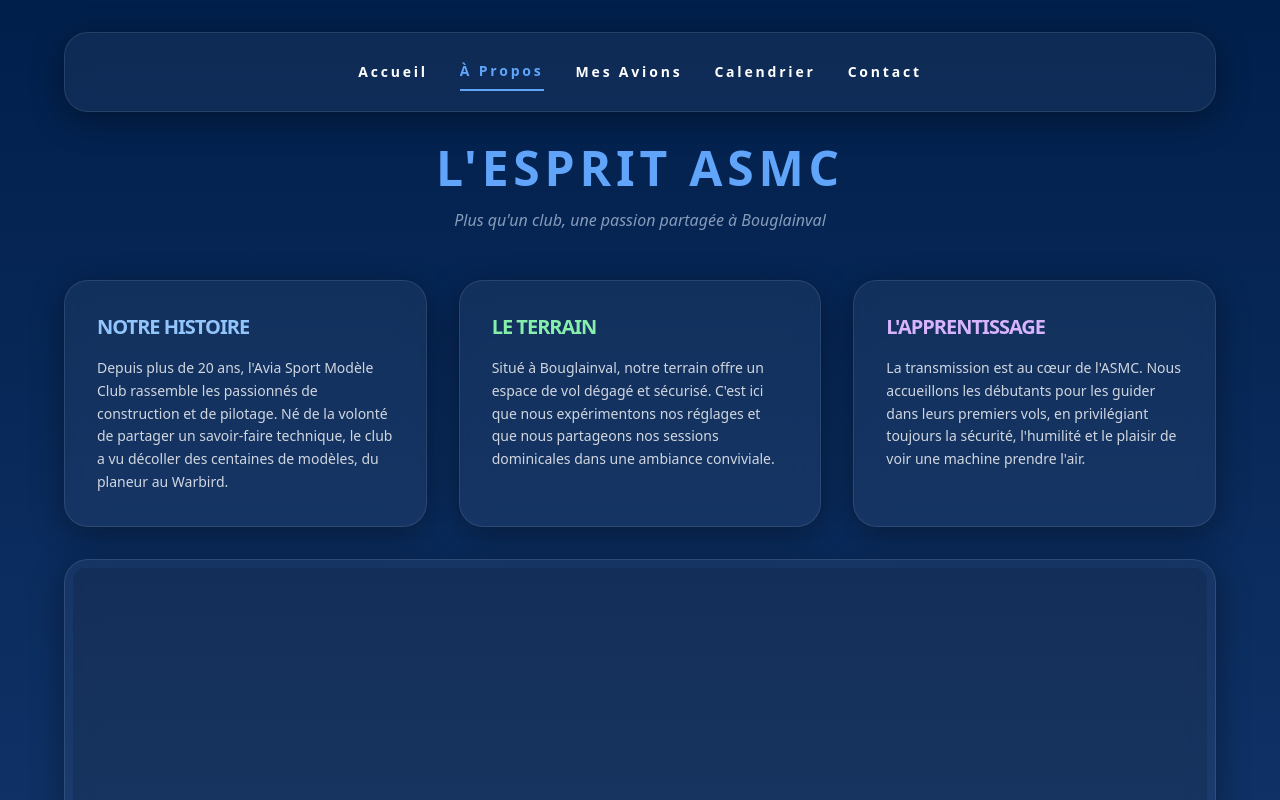
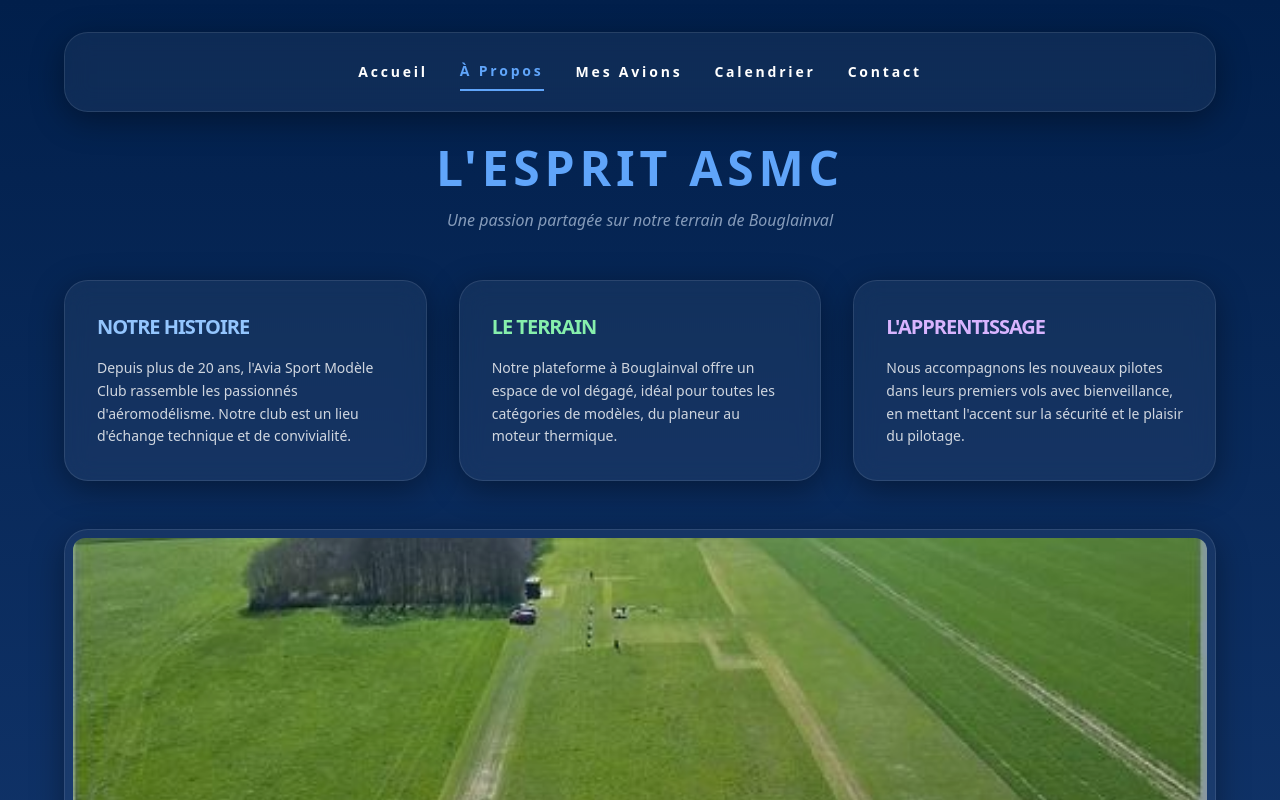
Before and after one commit to leschaeveemmanuel-rgb/asmc-site, a React (Vite) app: page / in a window 1280 px wide. Both pictures are taken after a click on the button "À Propos". Shown: the top 800 px of the page. Built offline with nearby package versions, Linux system fonts and the light colour scheme.

Commit message:
Add files via upload

```diff
--- a/src/App.jsx
+++ b/src/App.jsx
@@ -81,44 +81,43 @@ function App() {
           <div className="w-full animate-in fade-in slide-in-from-bottom-4 duration-700">
     <div className="text-center mb-12">
       <h2 className="text-3xl md:text-5xl font-black uppercase tracking-widest text-blue-400">L'Esprit ASMC</h2>
-      <p className="mt-4 text-blue-100 opacity-60 italic">Plus qu'un club, une passion partagée à Bouglainval</p>
+      <p className="mt-4 text-blue-100 opacity-60 italic">Une passion partagée sur notre terrain de Bouglainval</p>
     </div>
 
-    <div className="grid grid-cols-1 md:grid-cols-3 gap-8 max-w-6xl mx-auto">
+    {/* GRILLE D'INFORMATIONS */}
+    <div className="grid grid-cols-1 md:grid-cols-3 gap-8 max-w-6xl mx-auto mb-12">
 
-      {/* COLONNE 1 : L'HISTOIRE */}
       <div className="glass-card p-8 space-y-4 border-t-2 border-blue-500/30">
         <h3 className="text-xl font-bold text-blue-300 uppercase tracking-tighter">Notre Histoire</h3>
         <p className="text-sm opacity-80 leading-relaxed">
-          Depuis plus de 20 ans, l'Avia Sport Modèle Club rassemble les passionnés de construction et de pilotage.
-          Né de la volonté de partager un savoir-faire technique, le club a vu décoller des centaines de modèles, du planeur au Warbird.
+          Depuis plus de 20 ans, l'Avia Sport Modèle Club rassemble les passionnés d'aéromodélisme. Notre club est un lieu d'échange technique et de convivialité.
         </p>
       </div>
 
-      {/* COLONNE 2 : LE TERRAIN */}
       <div className="glass-card p-8 space-y-4 border-t-2 border-green-500/30">
         <h3 className="text-xl font-bold text-green-300 uppercase tracking-tighter">Le Terrain</h3>
         <p className="text-sm opacity-80 leading-relaxed">
-          Situé à Bouglainval, notre terrain offre un espace de vol dégagé et sécurisé.
-          C'est ici que nous expérimentons nos réglages et que nous partageons nos sessions dominicales dans une ambiance conviviale.
+          Notre plateforme à Bouglainval offre un espace de vol dégagé, idéal pour toutes les catégories de modèles, du planeur au moteur thermique.
         </p>
       </div>
 
-      {/* COLONNE 3 : LA PHILOSOPHIE */}
       <div className="glass-card p-8 space-y-4 border-t-2 border-purple-500/30">
         <h3 className="text-xl font-bold text-purple-300 uppercase tracking-tighter">L'Apprentissage</h3>
         <p className="text-sm opacity-80 leading-relaxed">
-          La transmission est au cœur de l'ASMC. Nous accueillons les débutants pour les guider dans leurs premiers vols,
-          en privilégiant toujours la sécurité, l'humilité et le plaisir de voir une machine prendre l'air.
+          Nous accompagnons les nouveaux pilotes dans leurs premiers vols avec bienveillance, en mettant l'accent sur la sécurité et le plaisir du pilotage.
         </p>
       </div>
-
     </div>
 
-    {/* BLOC IMAGE OPTIONNEL */}
-    <div className="mt-8 glass-card p-2 max-w-6xl mx-auto">
-      <div className="bg-black/40 rounded-xl aspect-[21/9] flex items-center justify-center italic opacity-30">
-        [Image du terrain ou photo de groupe à venir]
+    {/* AFFICHAGE DE L'IMAGE DU TERRAIN */}
+    <div className="max-w-6xl mx-auto">
+      <div className="glass-card p-2 shadow-2xl overflow-hidden">
+        <img
+          src="/terrain.jpg"
+          alt="Terrain de l'ASMC Bouglainval"
+          className="w-full h-[300px] md:h-[500px] object-cover rounded-xl opacity-90"
+          onError={(e) => { e.target.src = "https://via.placeholder.com/1200x500/1e293b/60a5fa?text=Image+Terrain+en+attente"; }}
+        />
       </div>
     </div>
   </div>
```
